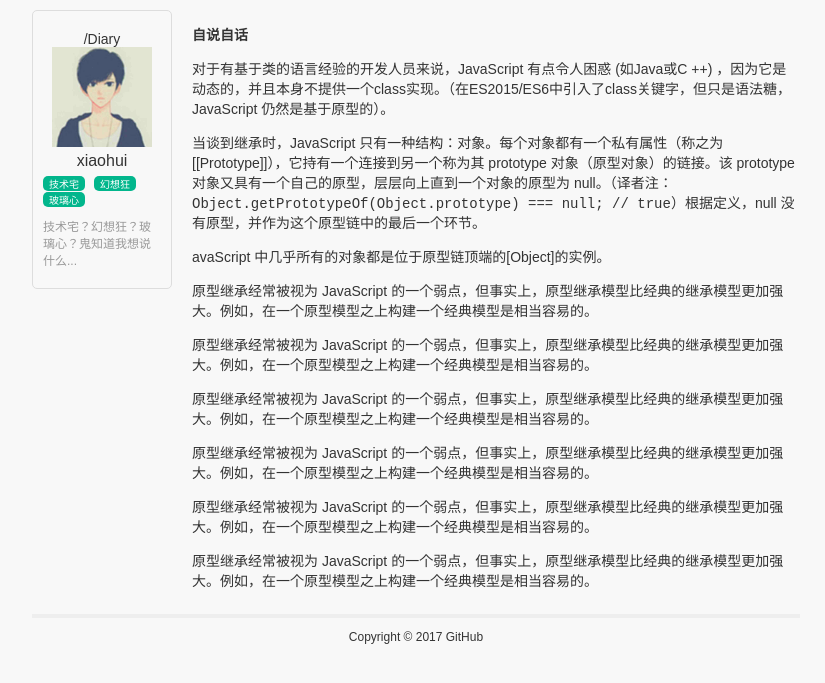
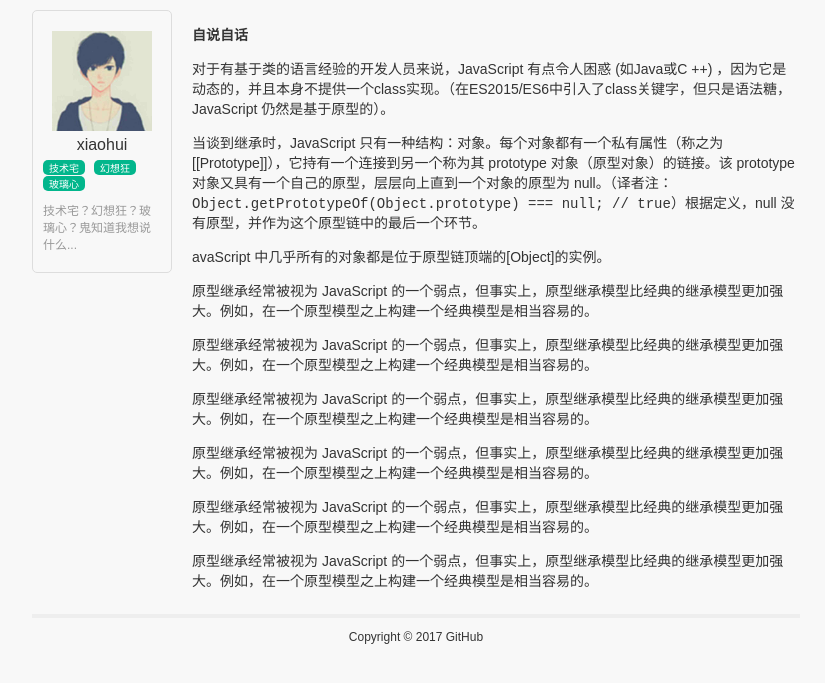
Before and after one commit to lou920217/Diary, a Jekyll site: the page built from pages/about.md, in a window 1280 px wide. Shown: the top 683 px of the page, without its empty margins (224-1049 px from the left). Built offline with Jekyll 4.4.1, drawn with Linux system fonts in a browser that asks for light colours; nearby versions of some CDN libraries; a style sheet for code colours, icons or effects is not loaded.

Commit message:
路径修改

```diff
--- a/_config.yml
+++ b/_config.yml
@@ -8,10 +8,6 @@ owner: "xiaohui"
 permalink: /:categories/:title.html
 paginate: 10,
 paginate_path: "page:num"
-
-# deploy path
-path: /Diary
-evn: 'production'
 
 # Social account
 github: lou920217
--- a/_includes/header.html
+++ b/_includes/header.html
@@ -2,10 +2,6 @@
     <a href="/" class="logo">Diary</a>
     <div class="nav">
         <a href="/">首页</a>
-        {% if site.evn == 'development' %}
-        <a href="/about/">关于</a>
-        {% else %}
-        <a href="{{site.path}}/about/">关于</a>
-        {% endif %}
+        <a href="{{ '/about/' | prepend: site.baseurl | replace: '//', '/' }}">关于</a>
     </div>
 </div>
--- a/_layouts/about.html
+++ b/_layouts/about.html
@@ -4,12 +4,7 @@ layout: layout
 <div class="about-page">
     <div class='side-bar'>
         <div class='user'>
-            {{site.baseurl}}
-            {% if site.evn == 'development' %}
-            <img class="user-pic" src="{{site.avatar}}" />
-            {% else %}
-            <img class="user-pic" src="{{site.path}}{{site.avatar}}" />
-            {% endif %}
+            <img class="user-pic" src="{{site.avatar | prepend: site.baseurl | replace: '//', '/' }}" />
             <div class='user-name'>{{site.owner}}</div>
         </div>
         <div class='tags'>
--- a/_layouts/home.html
+++ b/_layouts/home.html
@@ -6,11 +6,7 @@ layout: layout
     <ul class="post-list">
         {% for post in paginator.posts %}
         <li>
-            {% if site.evn == 'development' %}
-            <time>{{post.date | date_to_string}}</time><a href="{{post.url}}">{{post.title}}</a>
-            {% else %}
-            <time>{{post.date | date_to_string}}</time><a href="{{site.path}}{{post.url}}">{{post.title}}</a>
-            {% endif %}
+            <time>{{post.date | date_to_string}}</time><a href="{{post.url | prepend: site.baseurl | replace: '//', '/' }}">{{post.title}}</a>
             {% for tag in post.tags %}
             <i class="tag">{{tag}}</i>
             {% endfor %}
--- a/_layouts/layout.html
+++ b/_layouts/layout.html
@@ -4,16 +4,8 @@
     <meta charset="UTF-8">
     <meta name="viewport" content="width=device-width, initial-scale=1.0, user-scalable=no">
     <meta http-equiv="X-UA-Compatible" content="ie=edge">
-    {% if site.evn == 'development' %}
-    <link rel="stylesheet" href="/assets/css/main.css">
-    {% else %}
-    <link rel="stylesheet" href="{{site.path}}/assets/css/main.css">
-    {% endif %}
-    {% if site.evn == 'development' %}
-    <link rel="shortcut icon" href="{{site.favicon}}" type="image/x-icon">
-    {% else %}
-    <link rel="shortcut icon" href="{{site.path}}{{site.favicon}}" type="image/x-icon">
-    {% endif %}
+    <link rel="stylesheet" href="{{ '/assets/css/main.css' | prepend: site.baseurl | replace: '//', '/' }}">
+    <link rel="shortcut icon" href="{{site.favicon | prepend: site.baseurl | replace: '//', '/' }}" type="image/x-icon">
     <script src="https://cdn.jsdelivr.net/npm/jquery@3.2.1/dist/jquery.min.js"></script>
     <link rel="stylesheet" href="https://cdn.jsdelivr.net/npm/highlightjs@9.10.0/styles/monokai.css">
     <script src="//cdn.jsdelivr.net/gh/highlightjs/cdn-release@9.12.0/build/highlight.min.js"></script>
```
